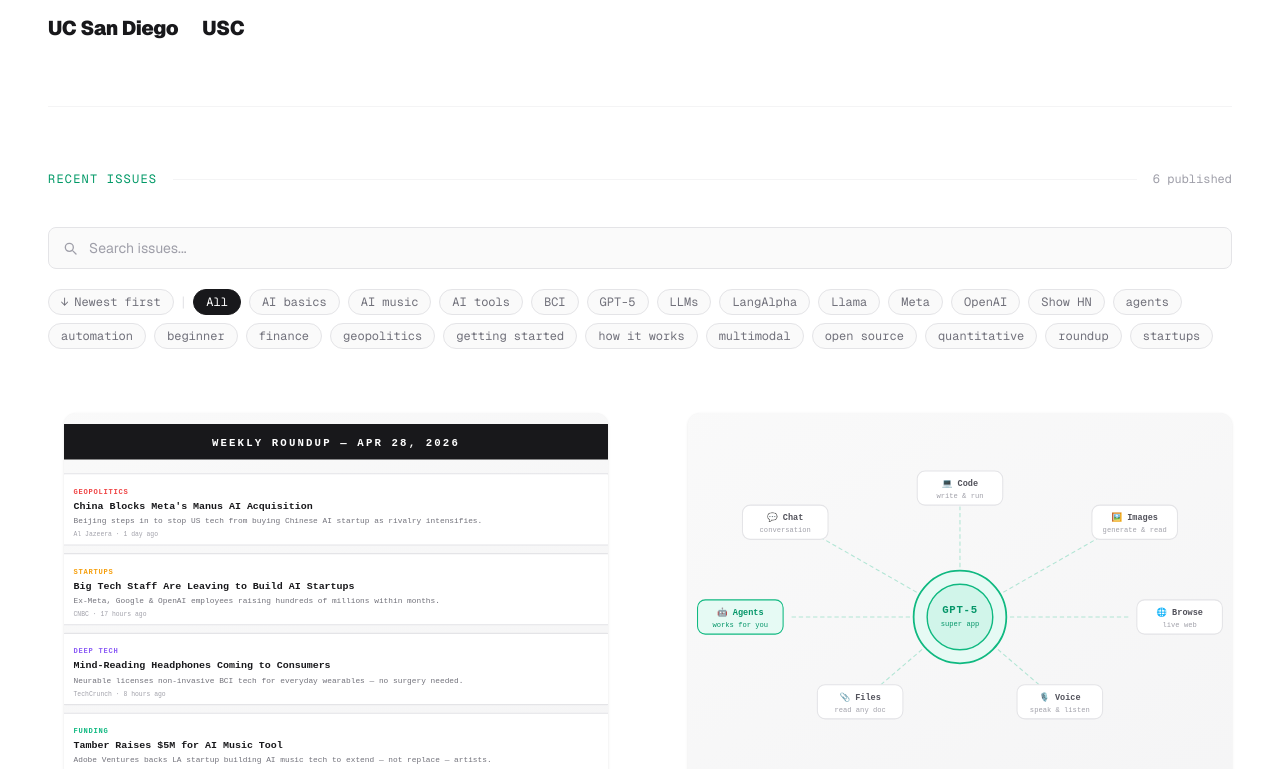
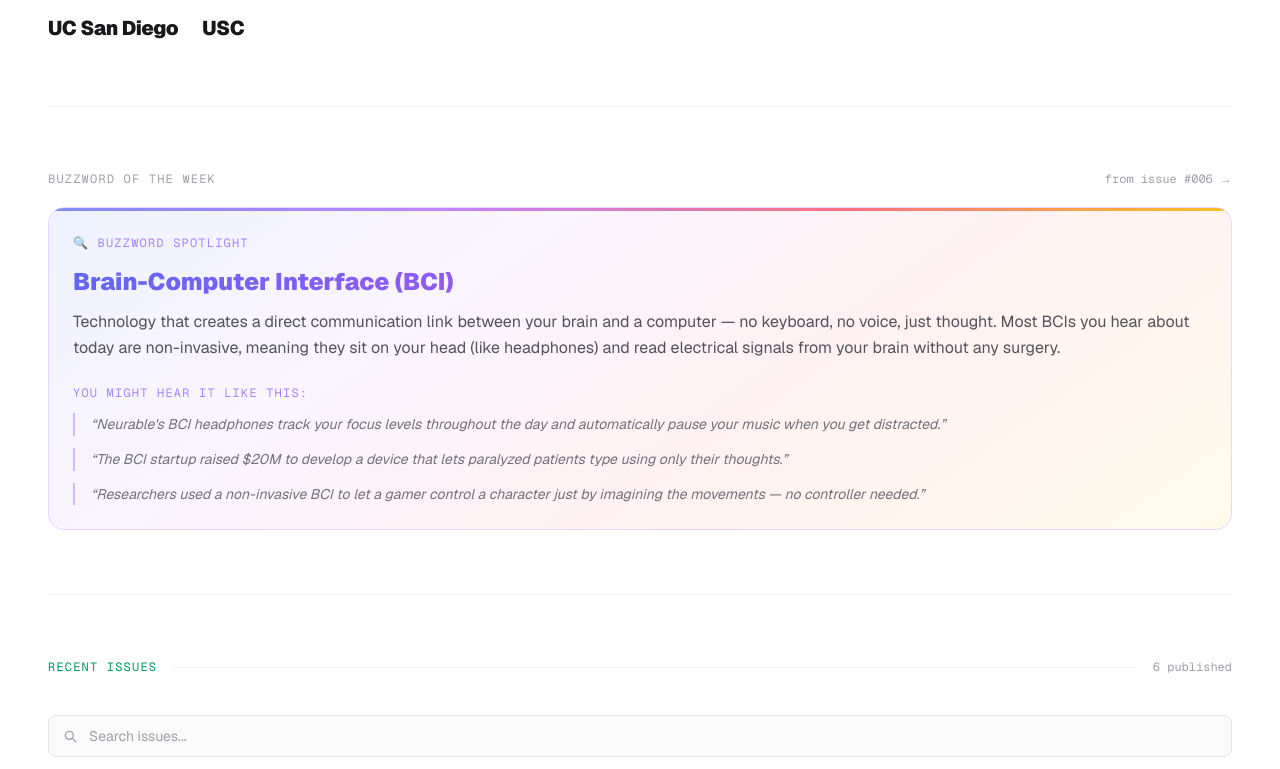
Before and after one commit to Dilrajg04/larper-newsletter, a Next.js app: page / in a window 1280 px wide. Shown: the part 696-1465 px from the top of the page. Built offline with nearby package versions, Linux system fonts and the light colour scheme.

Commit message:
Add Buzzword of the Week section to homepage, pulled from latest issue

```diff
--- a/src/app/page.tsx
+++ b/src/app/page.tsx
@@ -2,6 +2,8 @@
 import IssueFilter from "@/components/IssueFilter";
 import SubscribeForm from "@/components/SubscribeForm";
 import DonateButton from "@/components/DonateButton";
+import BuzzwordSpotlight from "@/components/BuzzwordSpotlight";
+import Link from "next/link";
 
 export default function HomePage() {
   const issues = getAllIssues();
@@ -43,6 +45,17 @@
         </div>
       </div>
 
+      {/* Buzzword of the Week */}
+      <div className="mb-16 pb-16 border-b border-zinc-100">
+        <div className="flex items-center justify-between mb-5">
+          <span className="text-xs font-mono uppercase tracking-widest text-zinc-400">Buzzword of the Week</span>
+          <Link href={`/issues/${issues[0].slug}`} className="text-xs font-mono text-zinc-400 hover:text-zinc-700 transition-colors">
+            from issue #{String(issues[0].issue).padStart(3, "0")} →
+          </Link>
+        </div>
+        <BuzzwordSpotlight buzzword={issues[0].buzzword} />
+      </div>
+
       {/* Divider */}
       <div className="flex items-center gap-4 mb-10">
         <span className="text-xs font-mono uppercase tracking-widest text-emerald-600">Recent Issues</span>
```
